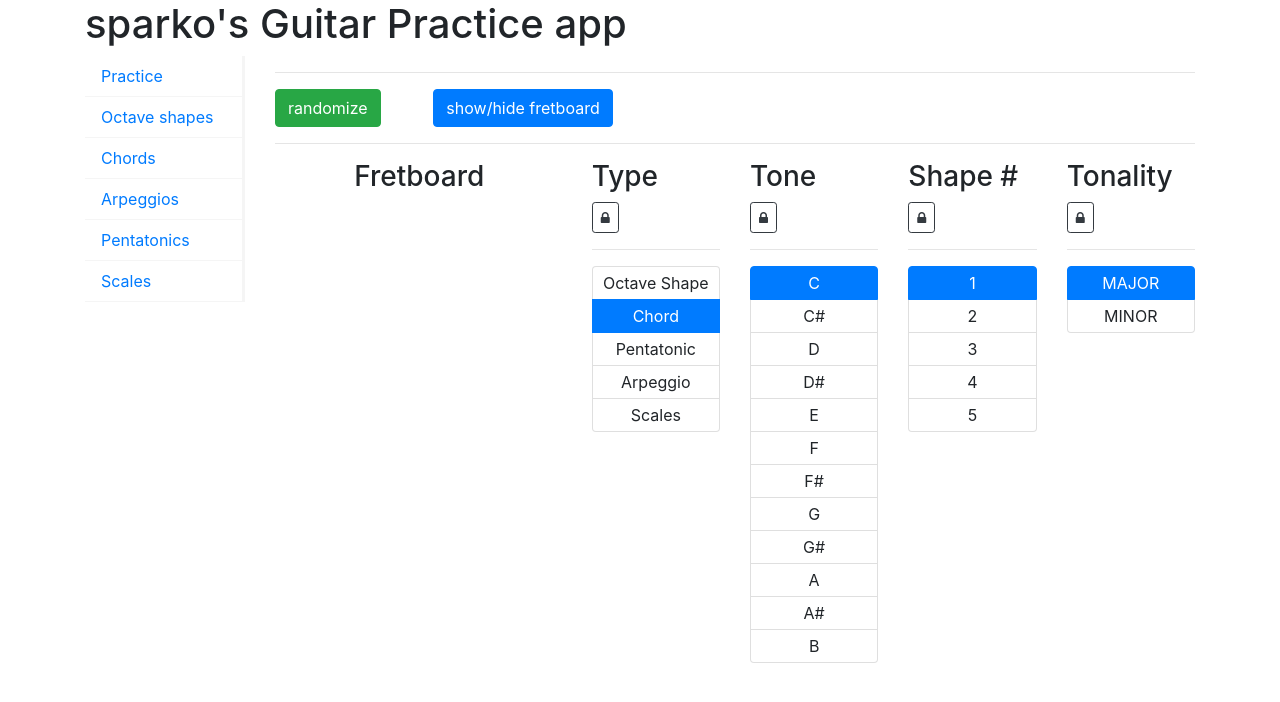
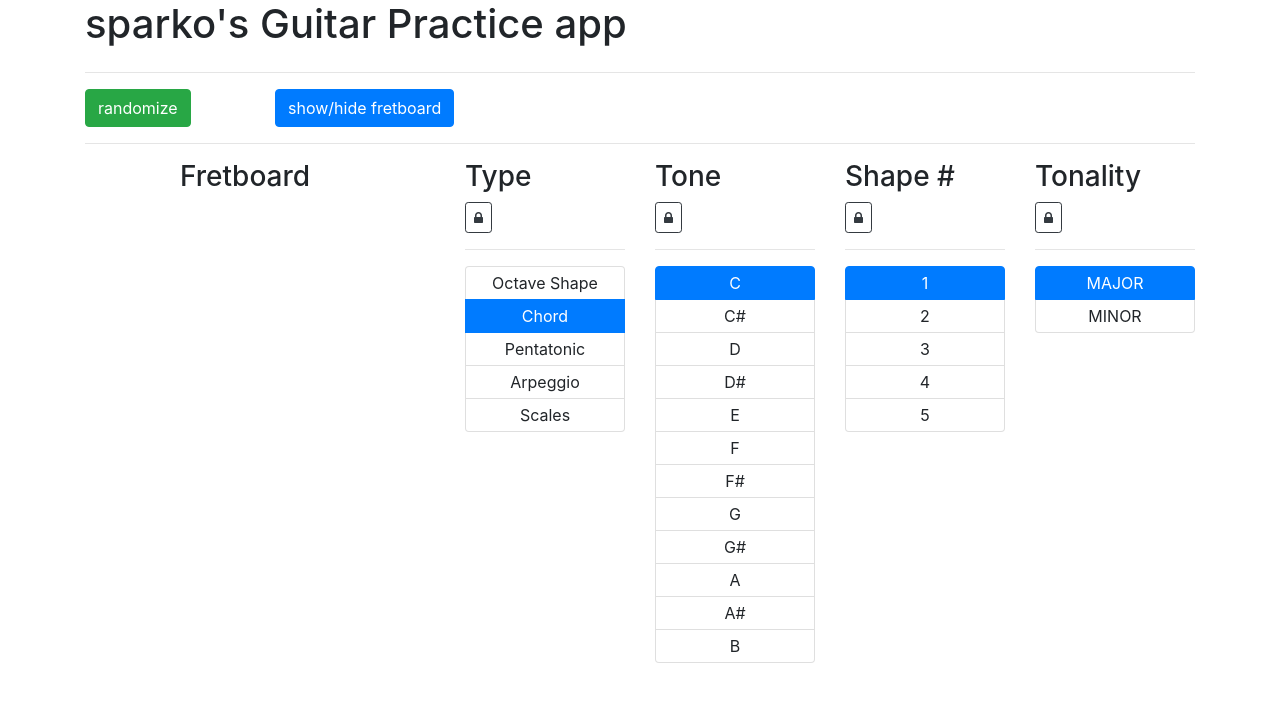
Before and after one commit to sparkoo/guitar-practice, an Angular app: page / in a window 1280 px wide. Shown: the top 702 px of the page. Built offline with nearby package versions, Linux system fonts and the light colour scheme.

Commit message:
remove left menu

```diff
--- a/src/app/app.component.html
+++ b/src/app/app.component.html
@@ -1,29 +1,7 @@
 <div class="container">
   <h1>sparko's Guitar Practice app</h1>
   <div class="row">
-    <div class="col-md-2">
-      <ul class="nav flex-column left-menu">
-        <li class="nav-item">
-          <a routerLink="/practice" routerLinkActive="active" class="nav-link">Practice</a>
-        </li>
-        <li class="nav-item">
-          <a routerLink="/octaveShapes" routerLinkActive="active" class="nav-link">Octave shapes</a>
-        </li>
-        <li class="nav-item">
-          <a routerLink="/chords" routerLinkActive="active" class="nav-link">Chords</a>
-        </li>
-        <li class="nav-item">
-          <a routerLink="/arpeggios" routerLinkActive="active" class="nav-link">Arpeggios</a>
-        </li>
-        <li class="nav-item">
-          <a routerLink="/pentatonics" routerLinkActive="active" class="nav-link">Pentatonics</a>
-        </li>
-        <li class="nav-item">
-          <a routerLink="/scales" routerLinkActive="active" class="nav-link">Scales</a>
-        </li>
-      </ul>
-    </div>
-    <div class="col-md-10">
+    <div class="col-md-12">
       <router-outlet></router-outlet>
     </div>
   </div>
```
